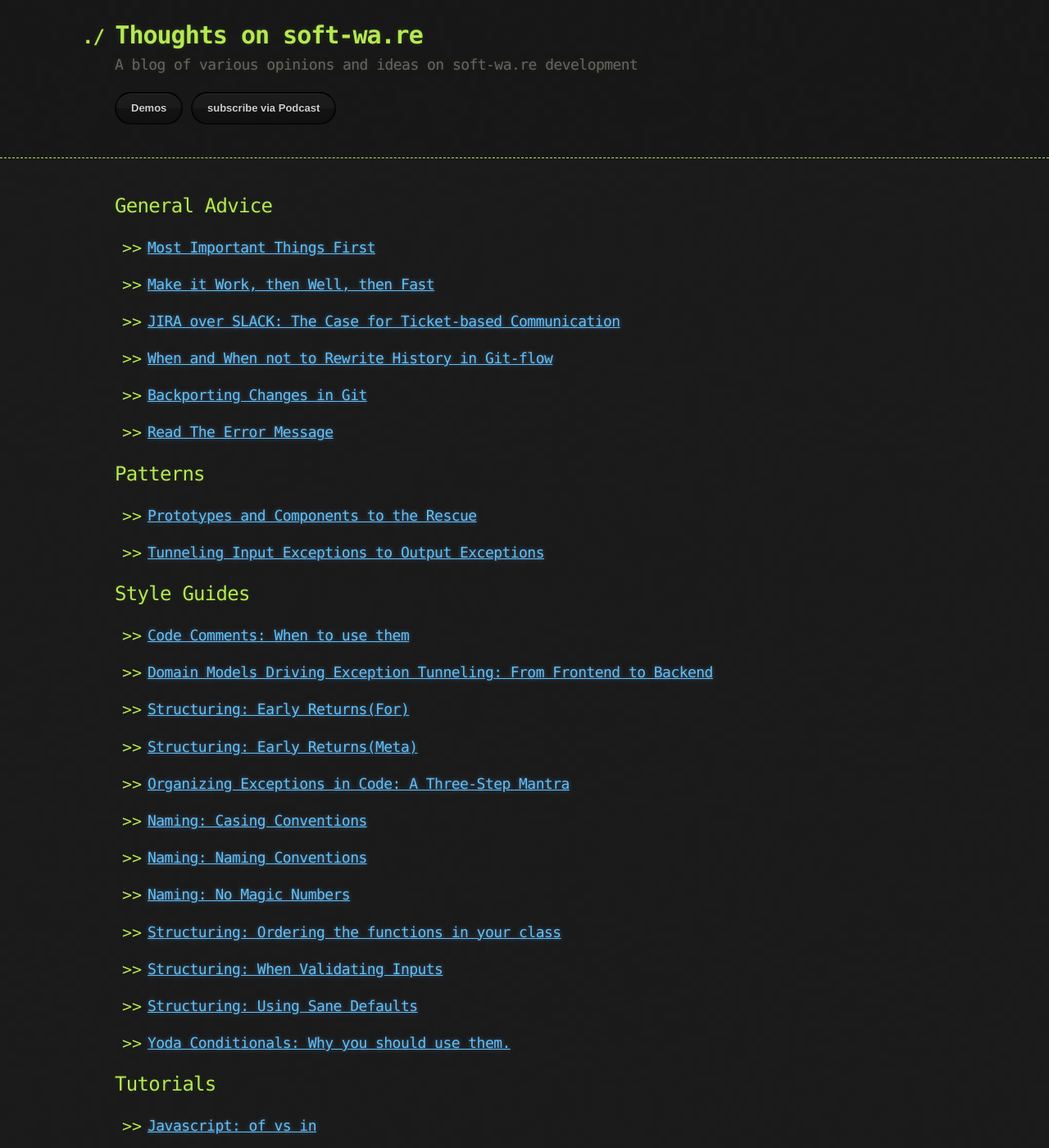
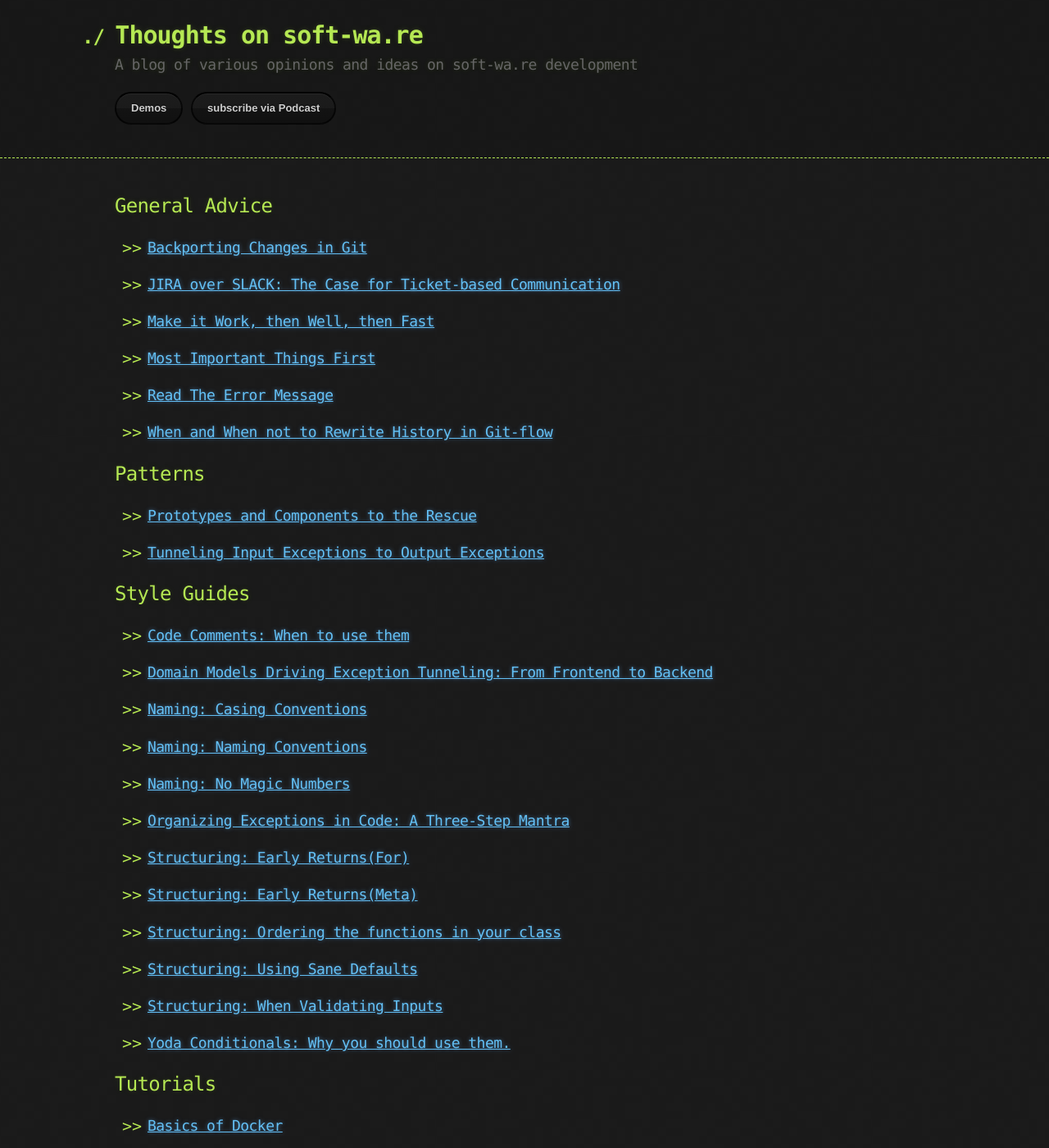
Before and after one commit to tbeckenhauer/tbeckenhauer.github.io, a Jekyll site: the page built from index.html, in a window 1280 px wide and 1400 px high. Shown: the whole window at 82% size. Built offline with Jekyll 4.4.1, drawn with Linux system fonts in a browser that asks for light colours; some of the changed text lies outside the part shown.

Commit message:
Sort By Title?

```diff
--- a/index.html
+++ b/index.html
@@ -7,7 +7,8 @@
     {% if col.skip != true %}
     <h2 style="text-transform: capitalize;">{{ col.label | replace: "_", " " | capitalize }}</h2>
     <ul class="post-list">
-      {% for post in col.docs | sort: 'title' %}
+      {% assign sortedPosts = col.docs | sort: 'title' %}
+      {% for post in sortedPosts %}
       <li>
         <h3>
           <a  class="post-link"
```
